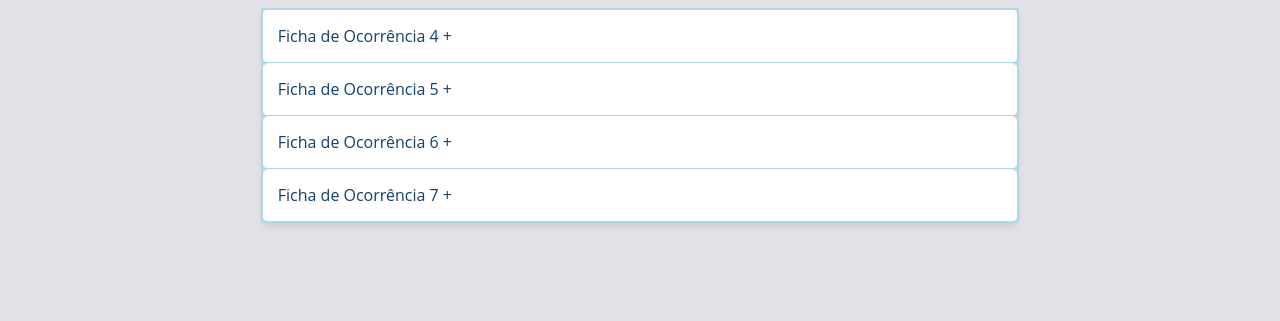
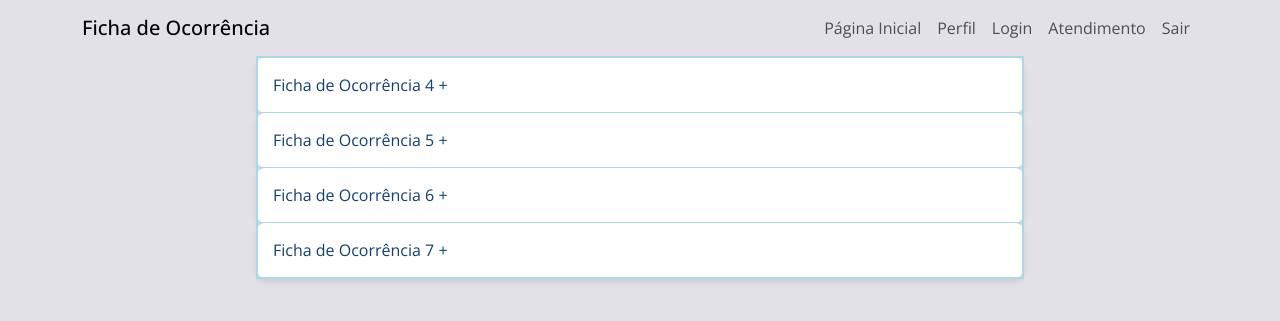
Before and after one commit to lvwerner/projeto2, a PHP site: page /buscar_ocorrencias.php in a window 1280 px wide. Shown: the top 321 px of the page. Run offline with PHP 8.4, Linux system fonts and the light colour scheme; data comes from the database, SQL or seed files in the repository.

Commit message:
update final / deliver

```diff
--- a/buscar_ocorrencias.php
+++ b/buscar_ocorrencias.php
@@ -2,6 +2,12 @@
 <html>
 <head>
     <title>Dados da Tabela</title>
+    <link href="https://cdn.jsdelivr.net/npm/bootstrap@5.3.2/dist/css/bootstrap.min.css" rel="stylesheet"
+        integrity="sha384-T3c6CoIi6uLrA9TneNEoa7RxnatzjcDSCmG1MXxSR1GAsXEV/Dwwykc2MPK8M2HN" crossorigin="anonymous">
+    <link rel="preconnect" href="https://fonts.googleapis.com">
+    <link rel="preconnect" href="https://fonts.gstatic.com" crossorigin>
+    <link href="https://fonts.googleapis.com/css2?family=Open+Sans:wght@400;500&display=swap" rel="stylesheet">
+
     <style>
         /* Estilos para a tabela */
         table {
@@ -49,6 +55,81 @@
     </style>
 </head>
 <body id="body">
+<nav id="navbarra" class="navbar navbar-expand-lg d-none d-lg-block">
+        <div class="container">
+            <a class="navbar-brand mb-0 h1" href="index.php">Ficha de Ocorrência</a>
+            <ul class="navbar-nav ml-auto">
+                <li class="nav-item">
+                    <a class="nav-link" href="index.php">Página Inicial</a>
+                </li>
+                <li class="nav-item">
+                    <a class="nav-link" href="perfil.php">Perfil</a>
+                </li>
+                <li class="nav-item">
+                    <a class="nav-link" href="login.html">Login</a>
+                </li>
+                <li class="nav-item">
+                    <a class="nav-link" href="atendente.php">Atendimento</a>
+                </li>
+                <form action="logout.php" method="post">
+                    <input type="submit" name="logout" value="Sair" class="logout-button nav-link" />
+                </form>
+
+            </ul>
+        </div>
+    </nav>
+    <!-- Menu em offcanva -->
+    <!-- Breve explicação das classes
+                - d-lg-none: Indica ao Bootstrap que este menu offcanvas não irá aparecer em telas maiores que 992px.
+                - navbar-toggler: Indica ao Bootstrap que este é um botão de alternância.
+                - data-bs-toggle: Indica que este botão será utilizado para alternar a visibilidade do offcanvas.
+                - data-bs-target: Indica qual elemento terá sua visibilidade alternada.
+                - offcanvas-start: Indica que o menu offcanvas deve começar com seus elementos alinhados à esquerda da tela.
+                - aria-label: É utilizado para melhorar a acessibilidade da página da web.
+            -->
+    <div class="d-lg-none">
+
+        <nav class="navbar navbar-light bg-light">
+            <div class="container">
+                <button class="navbar-toggler" type="button" data-bs-toggle="offcanvas" data-bs-target="#offcanvasNav">
+                    <span class="navbar-toggler-icon"></span>
+                </button>
+                <a class="navbar-brand" href="#">S.A. Bombeiros</a>
+            </div>
+        </nav>
+
+        <div class="offcanvas offcanvas-start" id="offcanvasNav">
+
+            <div class="offcanvas-header">
+                <button type="button" class="btn-close" data-bs-dismiss="offcanvas" aria-label="Fechar"></button>
+            </div>
+
+            <div class="offcanvas-body">
+                <ul class="navbar-nav">
+                    <li class="nav-item">
+                        <a class="nav-link" href="index.php">Página Inicial</a>
+                    </li>
+                    <li class="nav-item">
+                        <a class="nav-link" href="perfil.php">Perfil</a>
+                    </li>
+                    <li class="nav-item">
+                        <a class="nav-link" href="login.html">Login</a>
+                    </li>
+                    <li class="nav-item">
+                        <a class="nav-link" href="atendente.php">Atendimento</a>
+                    </li>
+                </ul>
+                <form action="logout.php" method="post">
+                    <input type="submit" name="logout" value="Sair" class="logout-button nav-link" />
+                </form>
+
+            </div>
+
+        </div>
+
+    </div>
+    </header>
+    </div>
     <?php
     $servername = "localhost";
     $username = "root";
@@ -102,5 +183,8 @@
             }
         }
     </script>
+    <script src="https://cdn.jsdelivr.net/npm/bootstrap@5.3.2/dist/js/bootstrap.bundle.min.js"
+        integrity="sha384-C6RzsynM9kWDrMNeT87bh95OGNyZPhcTNXj1NW7RuBCsyN/o0jlpcV8Qyq46cDfL"
+        crossorigin="anonymous"></script>
 </body>
 </html>
```
